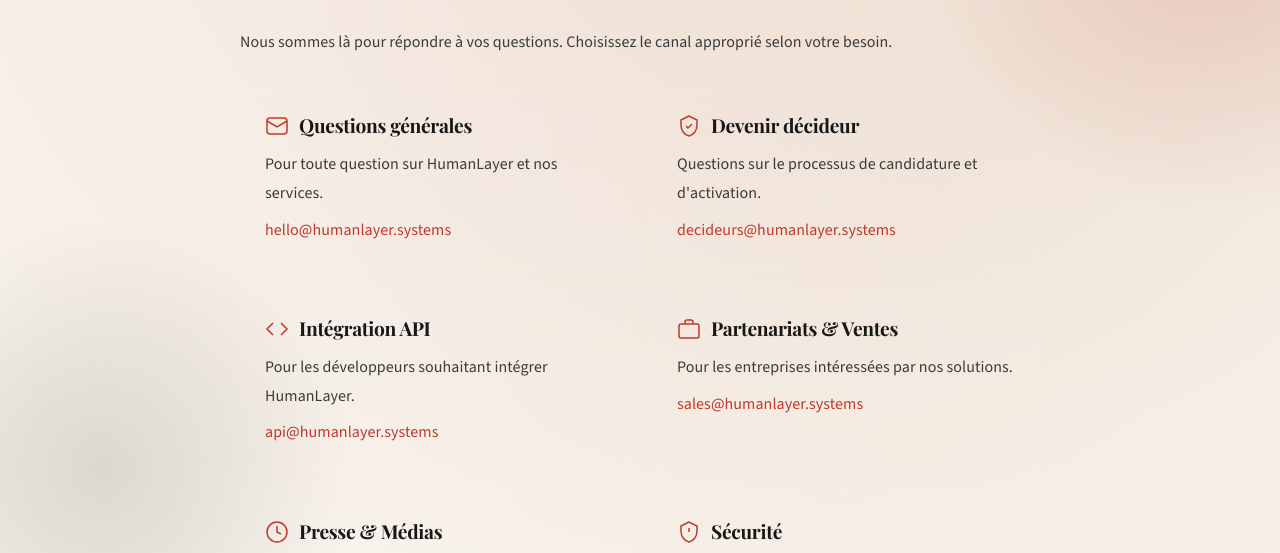
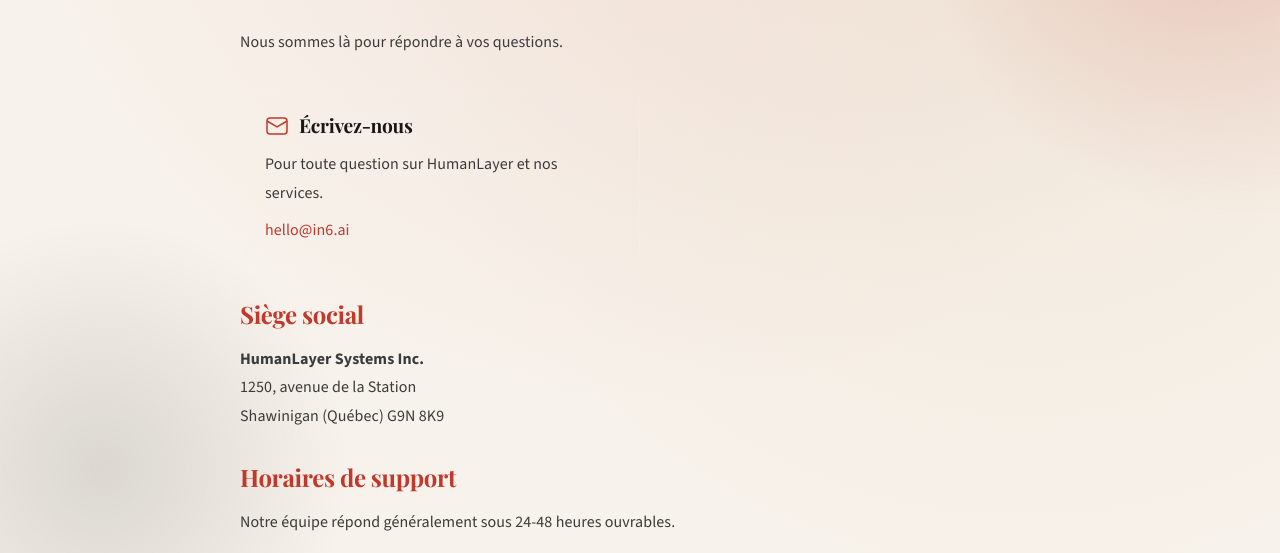
Before and after one commit to Crypthulhu/humanlayer, a website: page contact.html in a window 1280 px wide. Shown: the part 231-784 px from the top of the page. Drawn offline with nearby package versions, Linux system fonts and the light colour scheme.

Commit message:
Simplify contact page to single email hello@in6.ai

```diff
--- a/contact.html
+++ b/contact.html
@@ -147,85 +147,19 @@
 
                 <h1>Contactez-nous</h1>
 
-                <p>Nous sommes là pour répondre à vos questions. Choisissez le canal approprié selon votre besoin.</p>
+                <p>Nous sommes là pour répondre à vos questions.</p>
 
-                <div class="contact-grid">
-                    <div class="contact-card">
+                <div class="contact-card" style="max-width: 400px; margin: 2rem 0;">
                     <h3>
                         <svg class="contact-icon" viewBox="0 0 24 24" fill="none" stroke="currentColor"
                             stroke-width="1.5">
                             <rect x="2" y="4" width="20" height="16" rx="3" />
                             <path d="M2 7l10 6 10-6" />
                         </svg>
-                            Questions générales
+                        Écrivez-nous
                     </h3>
                     <p>Pour toute question sur HumanLayer et nos services.</p>
-                        <a href="mailto:hello@humanlayer.systems">hello@humanlayer.systems</a>
-                    </div>
-
-                    <div class="contact-card">
-                        <h3>
-                            <svg class="contact-icon" viewBox="0 0 24 24" fill="none" stroke="currentColor"
-                                stroke-width="1.5">
-                                <path d="M12 2L4 6v5c0 5.5 3.5 10 8 11 4.5-1 8-5.5 8-11V6l-8-4z" />
-                                <path d="M9 12l2 2 4-4" />
-                            </svg>
-                            Devenir décideur
-                        </h3>
-                        <p>Questions sur le processus de candidature et d'activation.</p>
-                        <a href="mailto:decideurs@humanlayer.systems">decideurs@humanlayer.systems</a>
-                    </div>
-
-                    <div class="contact-card">
-                        <h3>
-                            <svg class="contact-icon" viewBox="0 0 24 24" fill="none" stroke="currentColor"
-                                stroke-width="1.5">
-                                <path d="M16 18l6-6-6-6M8 6l-6 6 6 6" />
-                            </svg>
-                            Intégration API
-                        </h3>
-                        <p>Pour les développeurs souhaitant intégrer HumanLayer.</p>
-                        <a href="mailto:api@humanlayer.systems">api@humanlayer.systems</a>
-                    </div>
-
-                    <div class="contact-card">
-                        <h3>
-                            <svg class="contact-icon" viewBox="0 0 24 24" fill="none" stroke="currentColor"
-                                stroke-width="1.5">
-                                <rect x="2" y="7" width="20" height="14" rx="2" />
-                                <path d="M16 7V5a2 2 0 00-2-2h-4a2 2 0 00-2 2v2" />
-                            </svg>
-                            Partenariats & Ventes
-                        </h3>
-                        <p>Pour les entreprises intéressées par nos solutions.</p>
-                        <a href="mailto:sales@humanlayer.systems">sales@humanlayer.systems</a>
-                    </div>
-
-                    <div class="contact-card">
-                        <h3>
-                            <svg class="contact-icon" viewBox="0 0 24 24" fill="none" stroke="currentColor"
-                                stroke-width="1.5">
-                                <circle cx="12" cy="12" r="10" />
-                                <path d="M12 6v6l4 2" />
-                            </svg>
-                            Presse & Médias
-                        </h3>
-                        <p>Demandes d'interviews, communiqués de presse.</p>
-                        <a href="mailto:press@humanlayer.systems">press@humanlayer.systems</a>
-                    </div>
-
-                    <div class="contact-card">
-                        <h3>
-                            <svg class="contact-icon" viewBox="0 0 24 24" fill="none" stroke="currentColor"
-                                stroke-width="1.5">
-                                <path d="M12 2L4 6v5c0 5.5 3.5 10 8 11 4.5-1 8-5.5 8-11V6l-8-4z" />
-                                <path d="M12 8v4M12 16h.01" />
-                            </svg>
-                            Sécurité
-                        </h3>
-                        <p>Signalement de vulnérabilités ou incidents.</p>
-                        <a href="mailto:security@humanlayer.systems">security@humanlayer.systems</a>
-                    </div>
+                    <a href="mailto:hello@in6.ai">hello@in6.ai</a>
                 </div>
 
                 <h2>Siège social</h2>
@@ -236,8 +170,7 @@
                 </p>
 
                 <h2>Horaires de support</h2>
-                <p>Notre équipe répond généralement sous 24-48 heures ouvrables.<br>
-                    Support prioritaire disponible pour les clients API avec contrat de service.</p>
+                <p>Notre équipe répond généralement sous 24-48 heures ouvrables.</p>
             </div>
         </div>
     </section>
@@ -246,7 +179,8 @@
         <div class="container">
             <div class="footer-content">
                 <div class="footer-brand">
-                    <span class="footer-logo">© HumanLayer Systems Inc.</span><span class="footer-powered">Powered by <a href="https://in6.ai" target="_blank">IN6.ai</a></span>
+                    <span class="footer-logo">© HumanLayer Systems Inc.</span><span class="footer-powered">Powered by <a
+                            href="https://in6.ai" target="_blank">IN6.ai</a></span>
                 </div>
                 <div class="footer-links">
                     <a href="security.html">Sécurité</a>
```
Lines whose indentation alone changed are shown as unchanged.
